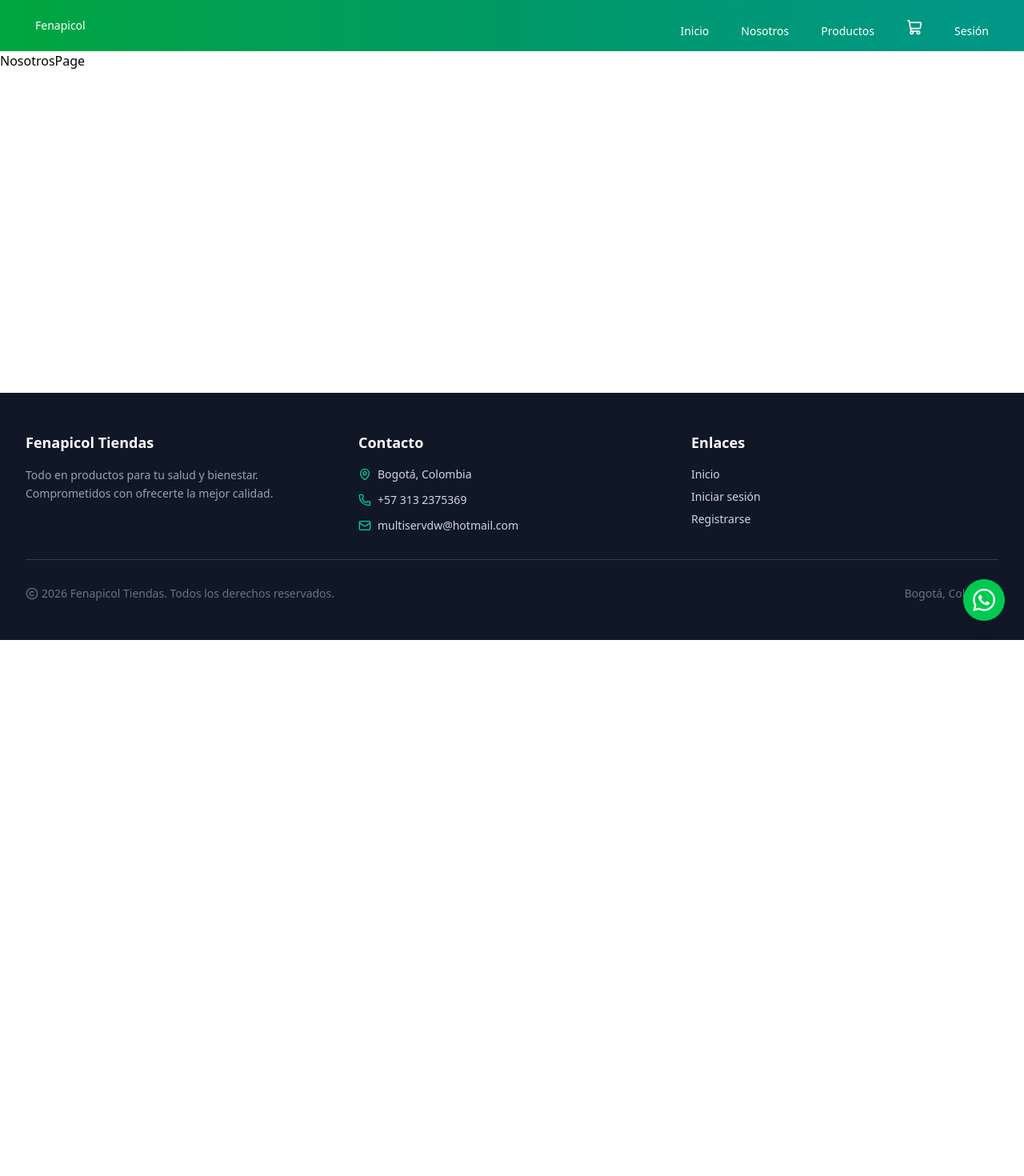
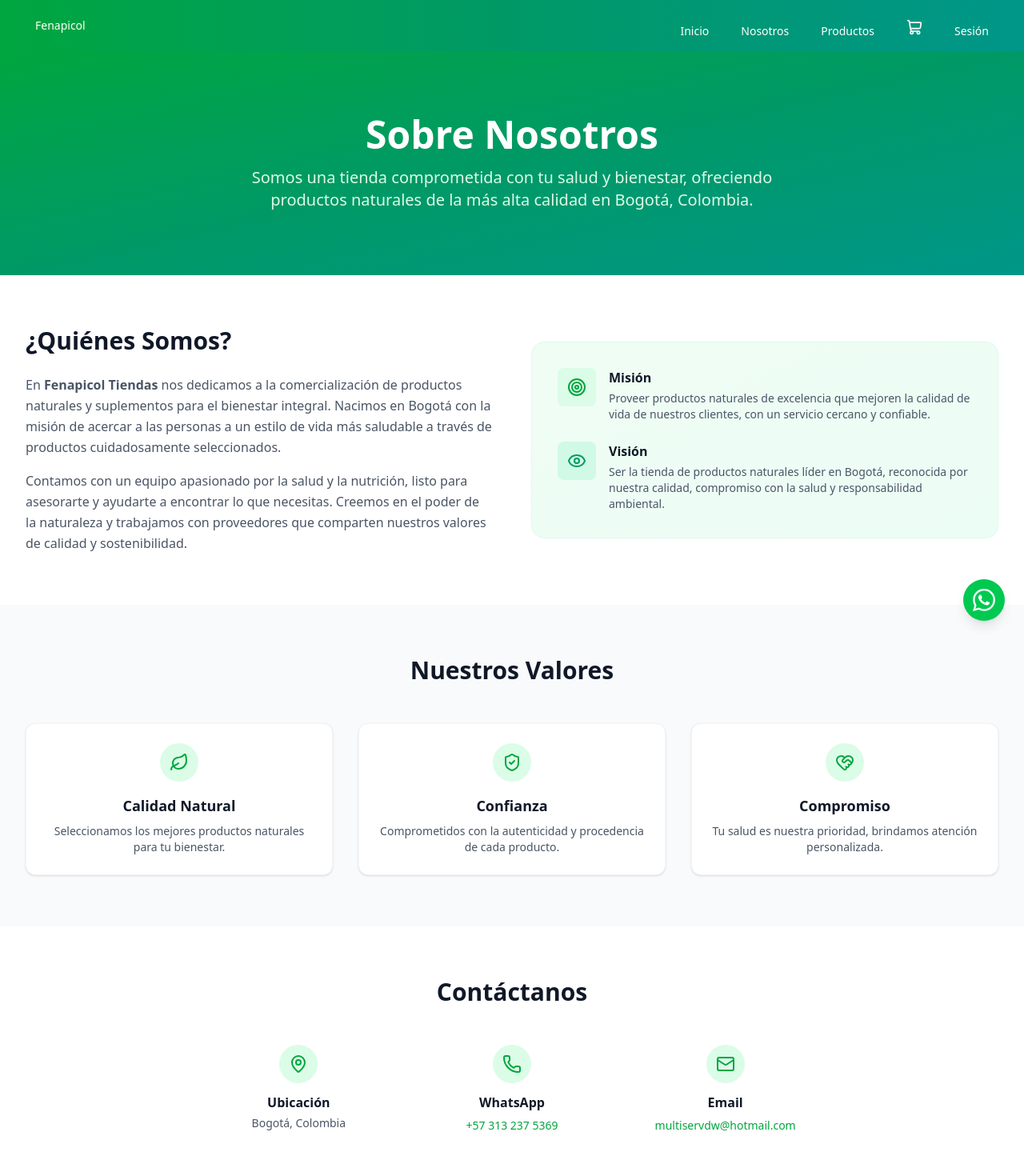
Before and after one commit to ZhmSistemas/fenapicoltiendas, a Next.js app: page /nosotros in a window 1280 px wide. Shown: the top 1470 px of the page at 80% size. Before the commit the page ends 800 px from the top, so only its background shows below. Built offline with nearby package versions, Linux system fonts and the light colour scheme; no server answers.

Commit message:
add nosotros

```diff
--- a/src/app/(front)/nosotros/page.tsx
+++ b/src/app/(front)/nosotros/page.tsx
@@ -1,9 +1,166 @@
-import React from 'react'
+import {
+  Leaf,
+  ShieldCheck,
+  HeartHandshake,
+  Target,
+  Eye,
+  Award,
+  Phone,
+  Mail,
+  MapPin,
+} from "lucide-react";
 
-const NosotrosPage = () => {
-    return (
-        <div>NosotrosPage</div>
-    )
+const values = [
+  {
+    icon: Leaf,
+    title: "Calidad Natural",
+    description: "Seleccionamos los mejores productos naturales para tu bienestar.",
+  },
+  {
+    icon: ShieldCheck,
+    title: "Confianza",
+    description: "Comprometidos con la autenticidad y procedencia de cada producto.",
+  },
+  {
+    icon: HeartHandshake,
+    title: "Compromiso",
+    description: "Tu salud es nuestra prioridad, brindamos atención personalizada.",
+  },
+];
+
+export default function NosotrosPage() {
+  return (
+    <div className="min-h-screen bg-white">
+      {/* Hero */}
+      <section className="relative bg-gradient-to-br from-green-600 via-emerald-600 to-teal-600 text-white">
+        <div className="max-w-7xl mx-auto px-4 sm:px-6 lg:px-8 py-20">
+          <div className="text-center">
+            <h1 className="text-4xl sm:text-5xl font-bold mb-4">
+              Sobre Nosotros
+            </h1>
+            <p className="text-lg sm:text-xl text-green-100 max-w-2xl mx-auto">
+              Somos una tienda comprometida con tu salud y bienestar, ofreciendo productos naturales de la más alta calidad en Bogotá, Colombia.
+            </p>
+          </div>
+        </div>
+      </section>
+
+      {/* Quiénes somos */}
+      <section className="max-w-7xl mx-auto px-4 sm:px-6 lg:px-8 py-16">
+        <div className="grid md:grid-cols-2 gap-12 items-center">
+          <div>
+            <h2 className="text-3xl font-bold text-gray-900 mb-6">¿Quiénes Somos?</h2>
+            <p className="text-gray-600 leading-relaxed mb-4">
+              En <strong>Fenapicol Tiendas</strong> nos dedicamos a la comercialización de productos naturales
+              y suplementos para el bienestar integral. Nacimos en Bogotá con la misión de acercar a las
+              personas a un estilo de vida más saludable a través de productos cuidadosamente seleccionados.
+            </p>
+            <p className="text-gray-600 leading-relaxed">
+              Contamos con un equipo apasionado por la salud y la nutrición, listo para asesorarte
+              y ayudarte a encontrar lo que necesitas. Creemos en el poder de la naturaleza y trabajamos
+              con proveedores que comparten nuestros valores de calidad y sostenibilidad.
+            </p>
+          </div>
+          <div className="bg-gradient-to-br from-green-50 to-emerald-50 rounded-2xl p-8 border border-green-100">
+            <div className="space-y-6">
+              <div className="flex items-start gap-4">
+                <div className="bg-green-100 p-3 rounded-lg">
+                  <Target className="h-6 w-6 text-green-600" />
+                </div>
+                <div>
+                  <h3 className="font-semibold text-gray-900 mb-1">Misión</h3>
+                  <p className="text-gray-600 text-sm">
+                    Proveer productos naturales de excelencia que mejoren la calidad de vida de nuestros clientes,
+                    con un servicio cercano y confiable.
+                  </p>
+                </div>
+              </div>
+              <div className="flex items-start gap-4">
+                <div className="bg-emerald-100 p-3 rounded-lg">
+                  <Eye className="h-6 w-6 text-emerald-600" />
+                </div>
+                <div>
+                  <h3 className="font-semibold text-gray-900 mb-1">Visión</h3>
+                  <p className="text-gray-600 text-sm">
+                    Ser la tienda de productos naturales líder en Bogotá, reconocida por nuestra calidad,
+                    compromiso con la salud y responsabilidad ambiental.
+                  </p>
+                </div>
+              </div>
+            </div>
+          </div>
+        </div>
+      </section>
+
+      {/* Valores */}
+      <section className="bg-gray-50">
+        <div className="max-w-7xl mx-auto px-4 sm:px-6 lg:px-8 py-16">
+          <h2 className="text-3xl font-bold text-gray-900 text-center mb-12">
+            Nuestros Valores
+          </h2>
+          <div className="grid md:grid-cols-3 gap-8">
+            {values.map((value) => {
+              const Icon = value.icon;
+              return (
+                <div
+                  key={value.title}
+                  className="bg-white rounded-xl p-6 shadow-sm border border-gray-100 text-center hover:shadow-md transition-shadow"
+                >
+                  <div className="inline-flex bg-green-100 p-3 rounded-full mb-4">
+                    <Icon className="h-6 w-6 text-green-600" />
+                  </div>
+                  <h3 className="text-lg font-semibold text-gray-900 mb-2">
+                    {value.title}
+                  </h3>
+                  <p className="text-gray-600 text-sm">{value.description}</p>
+                </div>
+              );
+            })}
+          </div>
+        </div>
+      </section>
+
+      {/* Contacto */}
+      <section className="max-w-7xl mx-auto px-4 sm:px-6 lg:px-8 py-16">
+        <h2 className="text-3xl font-bold text-gray-900 text-center mb-12">
+          Contáctanos
+        </h2>
+        <div className="grid md:grid-cols-3 gap-8 max-w-3xl mx-auto">
+          <div className="text-center">
+            <div className="inline-flex bg-green-100 p-3 rounded-full mb-3">
+              <MapPin className="h-6 w-6 text-green-600" />
+            </div>
+            <h3 className="font-semibold text-gray-900 mb-1">Ubicación</h3>
+            <p className="text-gray-600 text-sm">Bogotá, Colombia</p>
+          </div>
+          <div className="text-center">
+            <div className="inline-flex bg-green-100 p-3 rounded-full mb-3">
+              <Phone className="h-6 w-6 text-green-600" />
+            </div>
+            <h3 className="font-semibold text-gray-900 mb-1">WhatsApp</h3>
+            <a
+              href="https://wa.me/573132375369"
+              target="_blank"
+              rel="noopener noreferrer"
+              className="text-green-600 hover:text-green-700 text-sm font-medium"
+            >
+              +57 313 237 5369
+            </a>
+          </div>
+          <div className="text-center">
+            <div className="inline-flex bg-green-100 p-3 rounded-full mb-3">
+              <Mail className="h-6 w-6 text-green-600" />
+            </div>
+            <h3 className="font-semibold text-gray-900 mb-1">Email</h3>
+            <a
+              href="mailto:multiservdw@hotmail.com"
+              className="text-green-600 hover:text-green-700 text-sm font-medium"
+            >
+              multiservdw@hotmail.com
+            </a>
+          </div>
+        </div>
+      </section>
+    </div>
+  );
 }
-
-export default NosotrosPage
```
